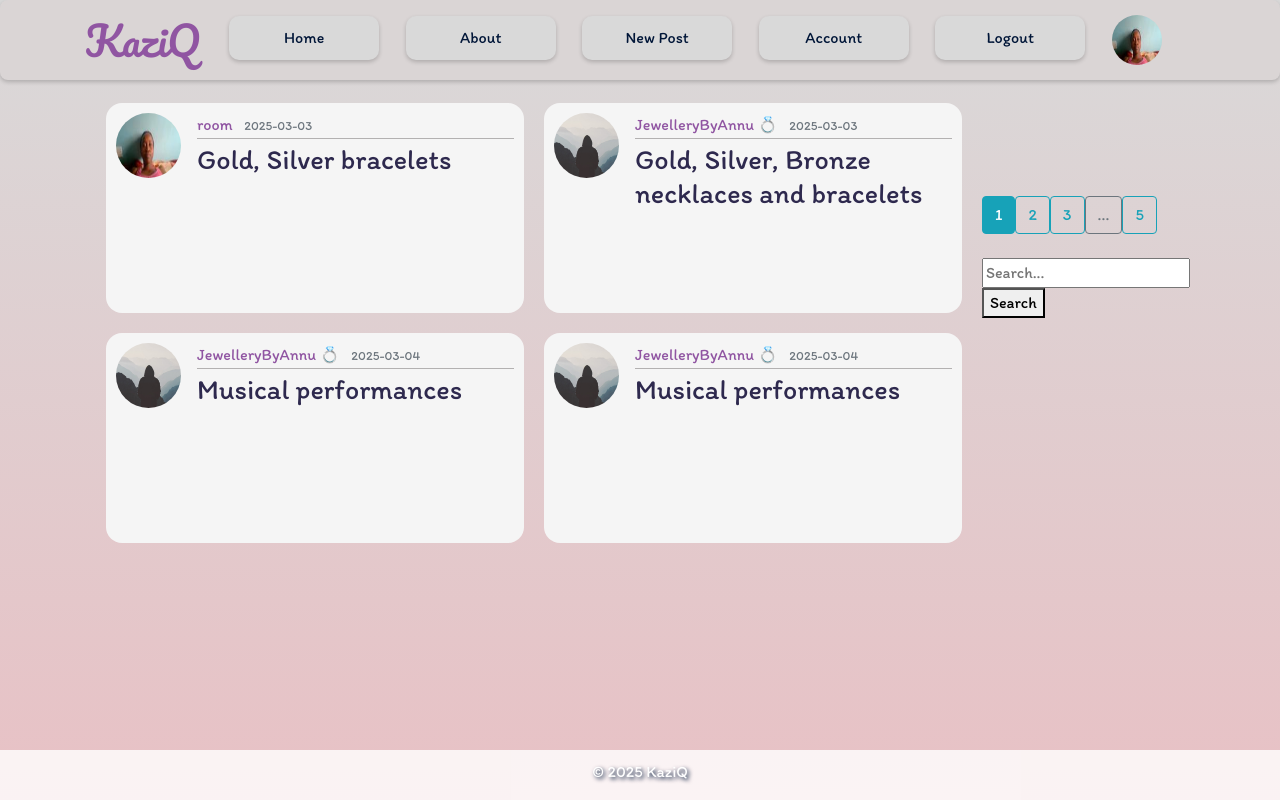
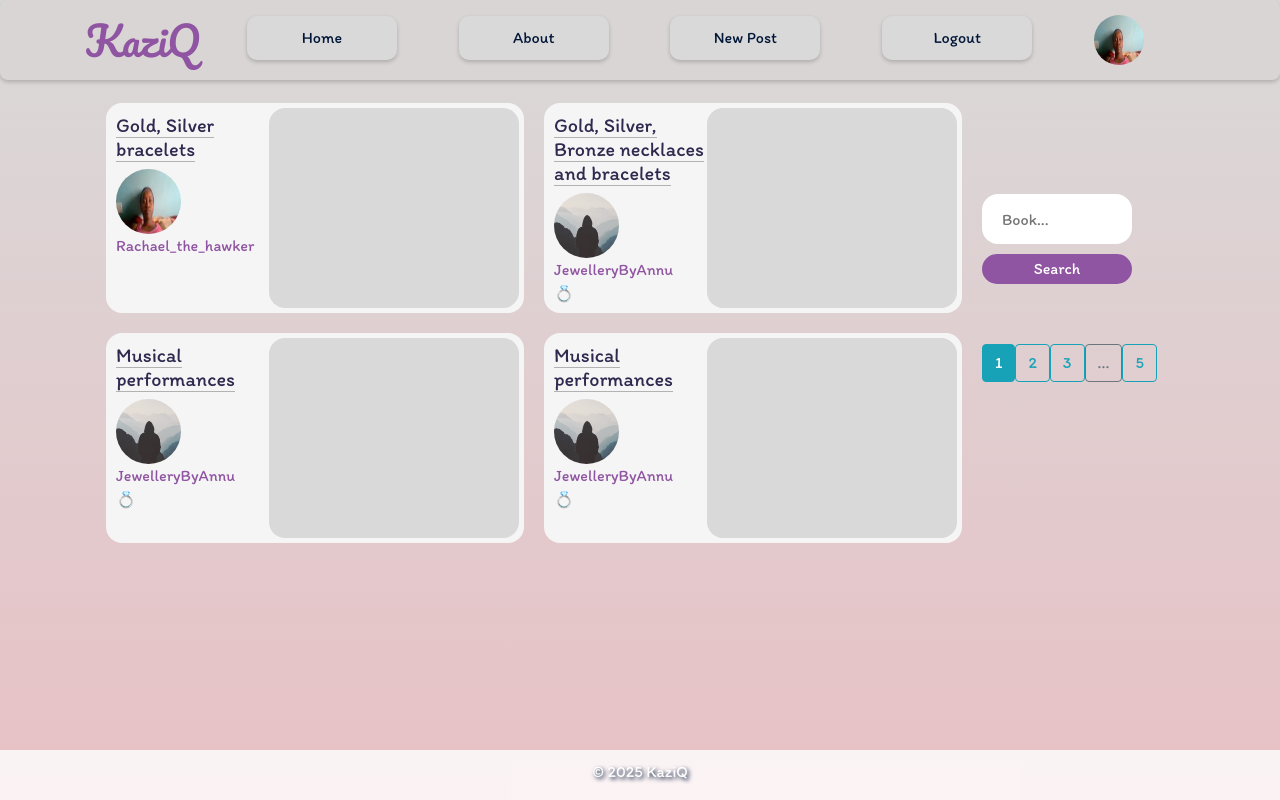
Before and after one commit to Rachael-Kibicho/KaziQ, a Flask app: page / in a window 1280 px wide. Run offline with Flask 3, Linux system fonts and the light colour scheme; a user stored in the database is signed in.

Commit message:
Added the price column and the whatsapp column and also improved the home page looks and post page looks a bit better

```diff
--- a/flaskblog/models.py
+++ b/flaskblog/models.py
@@ -30,6 +30,7 @@
     id = db.Column(db.Integer, primary_key=True)
     username = db.Column(db.String(20), unique=True, nullable=False)
     email = db.Column(db.String(120), unique=True, nullable=False)
+    whatsapp = db.Column(db.String(20), nullable=False)
     image_file = db.Column(db.String(20), nullable=False, default='default.jpg')
     password = db.Column(db.String(60), nullable=False)
     posts = db.relationship('Post', backref='author', lazy=True)
@@ -42,6 +43,7 @@
     title = db.Column(db.String(100), nullable=False)
     date_posted = db.Column(db.DateTime, nullable=False, default=datetime.utcnow)
     content = db.Column(db.Text, nullable=False)
+    price = db.Column(db.String(20), nullable=False)
     user_id = db.Column(db.Integer, db.ForeignKey('user.id'), nullable=False)
     image_file = db.Column(db.String(20), nullable=True)
     cart_items = db.relationship('CartItem', backref='post', lazy=True)
--- a/flaskblog/routes.py
+++ b/flaskblog/routes.py
@@ -63,7 +63,7 @@
     form = RegistrationForm()
     if form.validate_on_submit():
         hashed_password = bcrypt.generate_password_hash(form.password.data).decode('utf-8')
-        user = User(username=form.username.data, email=form.email.data, password=hashed_password)
+        user = User(username=form.username.data, email=form.email.data, whatsapp=form.whatsapp, password=hashed_password)
         db.session.add(user)
         db.session.commit()
         flash(f'Account created for {form.username.data}!', 'success')
@@ -205,7 +205,7 @@
     # Perform a database search (example: searching posts by title)
     results = Post.query.filter(Post.title.ilike(f"%{query}%")).all()
 
-    return render_template('search_results.html', query=query, results=results)
+    return render_template('search_results.html', title='Search', query=query, results=results)
 
 
 @app.route('/add_to_cart/<int:post_id>', methods=['POST'])
--- a/flaskblog/static/main.css
+++ b/flaskblog/static/main.css
@@ -16,6 +16,38 @@
 
   .bg-steel {
     background-color: #5f788a;
+  }
+
+  .search-form{
+    width: 150px;
+    height:150px;
+    margin: -2px 0 0 0;
+    display:flex;
+    justify-content:start;
+    align-items:start;
+    flex-direction:column;
+  }
+
+  .search-form input{
+    width: 150px;
+    height: 50px;
+    border-radius: 1em;
+    border:none;
+    margin: 0 0 10px 0;
+    padding:10px 20px;
+    text-align:start;
+  }
+
+  .search-form button{
+    width: 150px;
+    height: 30px;
+    border-radius: 1em;
+    border:none;
+    background-color:#9055A2;
+    color:#ffffff;
+    font-weight: 400;
+    font-style: normal;
+    text-align:center;
   }
 
   .site-header .navbar-nav .nav-link {
@@ -169,16 +201,35 @@
 
   .content-section {
     background: whitesmoke;
-    padding: 10px 30px;
     border: none;
     border-radius: 1em;
     height:600px;
   }
 
-  content-section:hover{
+  .content-section:hover{
     background-color:#ffffff;
     transition-duration:0.3s;
   }
+
+  .inner-content-section{
+    display:flex;
+    align-items:start;
+  }
+
+  .inner-content-section-metadata{
+    display:flex;
+    justify-content:center;
+    align-items: flex-start;
+    flex-direction:column;
+    width:150px;
+  }
+
+  .inner-content-section-link {
+    display: block;
+    text-decoration: none;
+    color: inherit;
+  }
+
 
   .actual-content{
     border: none;
@@ -193,6 +244,9 @@
 
   .article-title {
     color: #2E294E;
+    border-bottom: 1px solid #b3b1b1;
+    margin-bottom:10px;
+
   }
 
   a.article-title:hover {
@@ -207,13 +261,14 @@
   .article-img {
     height: 65px;
     width: 65px;
-    margin-right: 16px;
   }
 
   .article-metadata {
     padding-bottom: 1px;
     margin-bottom: 4px;
-    border-bottom: 1px solid #b3b1b1;
+    height:20px;
+    display:flex;
+    justify-content:center;
   }
 
   .article-metadata a{
@@ -275,7 +330,7 @@
 .message {
     margin: 10px 0;
     padding: 10px;
-    border-radius: 5px;
+    border-radius: 2em;
 }
 
 .message.sent {
@@ -295,6 +350,13 @@
     width:100%;
 }
 
+.form{
+  margin: -19px 0 0 0;
+}
+
+.form-group .btn-outline-info{
+  margin-top:-5px;
+}
 
 footer{
   display:flex;
@@ -311,23 +373,25 @@
 }
 
 
-/* these two stylings for the post image are not working, why? */
-.post-image{
-  width:100%;
-  height:120px;
+/* these are the two stylings for the post image */
+.post-image-container{
+  width:250px;
+  height:200px;
   border-radius:1em;
-  display:flex;
-  justify-content:center;
-  align-items:center;
+  background-color:#D9D9D9;
+  margin: -5px -10px 0 3px;
+}
+
+.post-container{
+  display:block;
 }
 
 .card-image {
-  width: 50%;
-  height: 150px;
-  border-radius: 2em;
+  width: 100%;
+  height: 100%;
+  border-radius: 1em;
   border:none;
-  margin-bottom: 10px;
-  padding:1em;
+
 
 }
 
--- a/flaskblog/templates/home.html
+++ b/flaskblog/templates/home.html
@@ -4,23 +4,36 @@
 <!-- Looping through the posts of the current page -->
     {% for post in posts.items%}
     <article class="media content-section">
+      <a href="{{ url_for('post', post_id=post.id) }}" class="inner-content-section-link">
+        <div class="inner-content-section">
+          <div class="inner-content-section-metadata">
+            <h5><a class="article-title" href="{{ url_for('post', post_id=post.id)}}">{{ post.title }}</a></h5>
             <img class="rounded-circle article-img" src="{{ url_for('static', filename='profile_pics/' + post.author.image_file) }}">
               <div class="media-body">
                 <div class="article-metadata">
-              <a class="mr-2" href="{{url_for('user_posts', username=post.author.username)}}">{{ post.author.username }}</a>
-              <small class="text-muted">{{ post.date_posted.strftime('%Y-%m-%d') }}</small>
+                  <a class="mr-2 username" href="{{url_for('user_posts', username=post.author.username)}}">{{ post.author.username }}</a>
                 </div>
-            <h3><a class="article-title" href="{{ url_for('post', post_id=post.id)}}">{{ post.title }}</a></h3>
-            <div class="post-image">
+              </div>
+          </div>
+          <div class="post-image-container">
             {% if post.image_file %}
             <img src="{{ url_for('static', filename='post_images/' + post.image_file) }}" alt="{{ post.title}}" class="card-image">
             {% endif %}
           </div>
         </div>
+      </a>
     </article>
+
     {% endfor %}
 {% endblock %}
 {% block sidebar %}
+    <div class="search">
+      <form action="{{ url_for('search') }}" method="GET" class="search-form">
+        <input type="text" name="query" placeholder="Book..." required>
+        <button type="submit">Search</button>
+      </form>
+
+    </div>
     <div class="pagination">
       {% for page_num in posts.iter_pages(left_edge=1, left_current=1, right_edge=1, right_current=2) %}
         {% if page_num %}
@@ -34,12 +47,6 @@
         {% endif %}
       {% endfor %}
   </div>
-  <div class="search">
-    <form action="{{ url_for('search') }}" method="GET" class="search-form">
-      <input type="text" name="query" placeholder="Search..." required>
-      <button type="submit">Search</button>
-    </form>
 
-  </div>
 
 {% endblock %}
--- a/flaskblog/templates/layout.html
+++ b/flaskblog/templates/layout.html
@@ -32,10 +32,10 @@
                         <a class="nav-item nav-link" href="{{url_for('about')}}">About</a>
                         {% if current_user.is_authenticated %}
                         <a class="nav-item nav-link" href="{{url_for('new_post')}}">New Post</a>
-                        <a class="nav-item nav-link" href="{{url_for('account')}}">Account</a>
                         <a class="nav-item nav-link" href="{{url_for('logout')}}">Logout</a>
-                        <img src="{{ url_for('static', filename='profile_pics/' + current_user.image_file) }}" alt="Profile" class="rounded-circle account-img">
-                        {% else %}
+                        <a href="{{ url_for('account') }}">
+                            <img src="{{ url_for('static', filename='profile_pics/' + current_user.image_file) }}" alt="Profile" class="rounded-circle account-img">
+                        </a>                        {% else %}
                             <a class="nav-item nav-link" href="{{url_for('login')}}">Login</a>
                             <a class="nav-item nav-link" href="{{url_for('register')}}">Register</a>
                         {% endif %}
```
Also changed, not shown: flaskblog/forms.py (+6 -4 lines), flaskblog/templates/create_posts.html (+15 -1 lines), flaskblog/templates/post.html (+19 -16 lines), flaskblog/templates/register.html (+13 -0 lines), migrations/versions/0d655e72a509_added_a_whatsapp_number_column_to_user_.py (added, +40 -0 lines), instance/site.db, site.db (deleted), 1 other file. Lines whose indentation alone changed are shown as unchanged.
